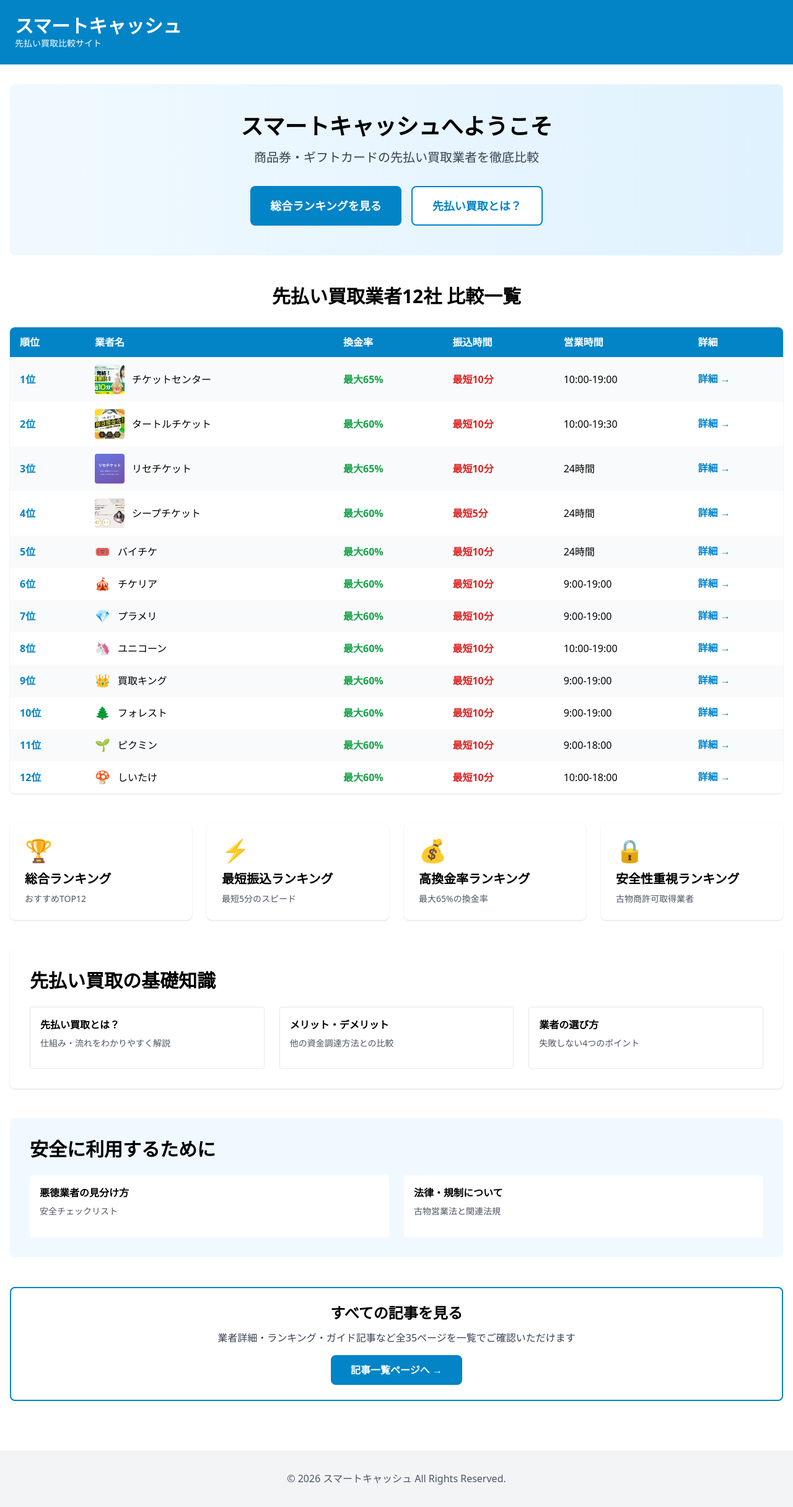
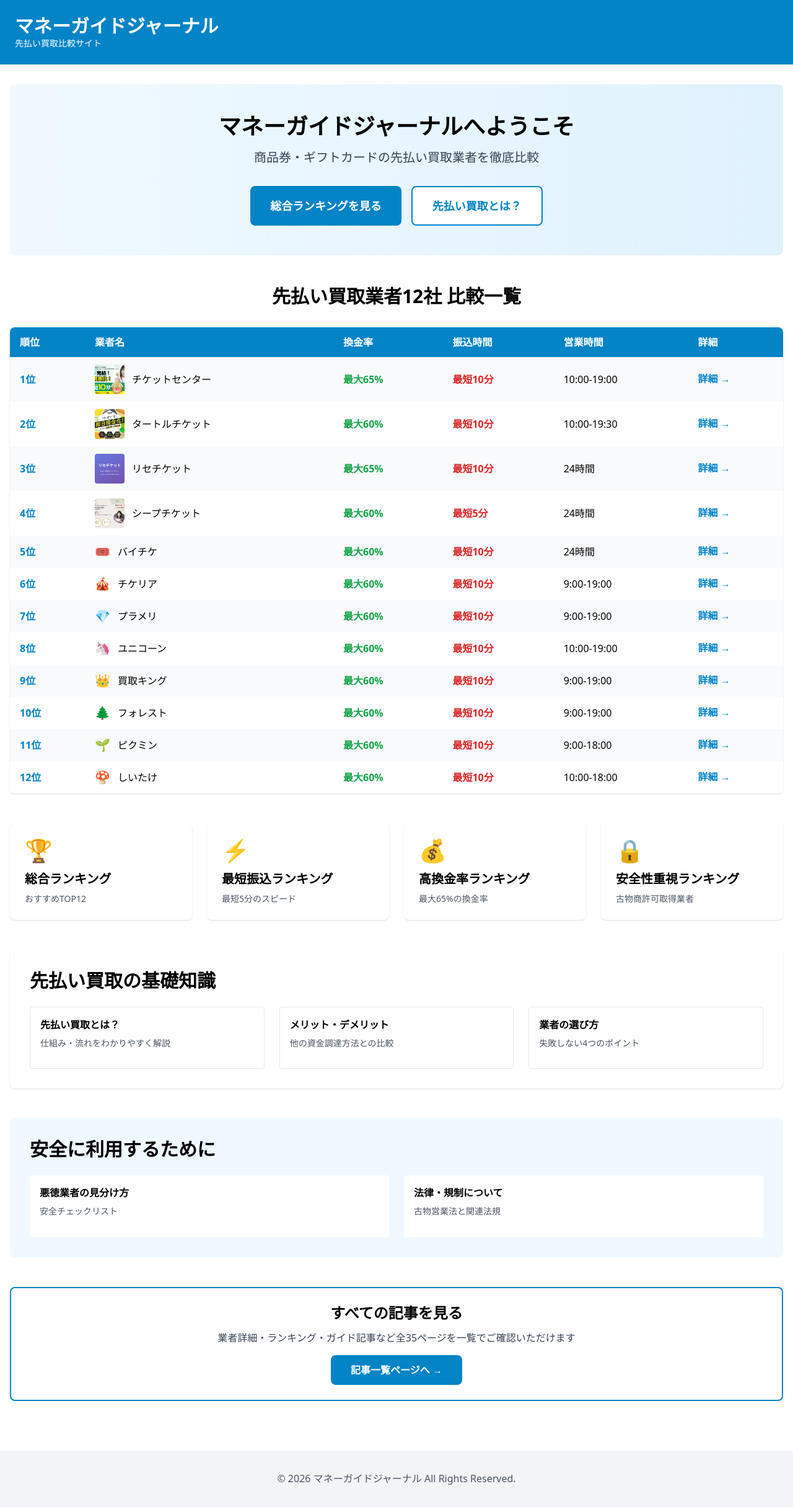
Before and after one commit to webmaster0818/smartcash, a Next.js app: page / in a window 1280 px wide. Shown: the whole page at 62% size. Built offline with nearby package versions, Linux system fonts and the light colour scheme.

Commit message:
Phase 8完了：サイト名変更（スマートキャッシュ → マネーガイドジャーナル）

```diff
--- a/app/articles/page.tsx
+++ b/app/articles/page.tsx
@@ -76,7 +76,7 @@ export default function Articles() {
       <section className="text-center py-8 md:py-12 bg-gradient-to-r from-primary-50 to-primary-100 rounded-lg px-4">
         <h1 className="text-2xl md:text-3xl lg:text-4xl font-bold mb-3 md:mb-4">記事一覧</h1>
         <p className="text-base md:text-lg lg:text-xl text-gray-700">
-          スマートキャッシュの全コンテンツを一覧でご確認いただけます
+          マネーガイドジャーナルの全コンテンツを一覧でご確認いただけます
         </p>
       </section>
 
--- a/app/contact/page.tsx
+++ b/app/contact/page.tsx
@@ -5,7 +5,7 @@ export default function Contact() {
       <section className="bg-gradient-to-r from-primary-50 to-primary-100 p-4 md:p-8 rounded-lg">
         <h1 className="text-xl md:text-2xl lg:text-3xl font-bold mb-4">お問い合わせ</h1>
         <p className="text-sm md:text-base text-gray-700">
-          スマートキャッシュに関するご質問・ご意見・ご要望などございましたら、お気軽にお問い合わせください。
+          マネーガイドジャーナルに関するご質問・ご意見・ご要望などございましたら、お気軽にお問い合わせください。
         </p>
       </section>
 
--- a/app/layout.tsx
+++ b/app/layout.tsx
@@ -2,7 +2,7 @@ import type { Metadata } from 'next'
 import './globals.css'
 
 export const metadata: Metadata = {
-  title: 'スマートキャッシュ | 先払い買取比較サイト',
+  title: 'マネーガイドジャーナル | 先払い買取比較サイト',
   description: '商品券・ギフトカードの先払い買取業者を徹底比較。換金率・振込時間・安全性などあらゆる角度から業者を比較し、おすすめランキングを掲載。',
   keywords: '先払い買取,商品券買取,ギフトカード買取,換金率,比較,ランキング',
 }
@@ -17,7 +17,7 @@ export default function RootLayout({
       <body className="antialiased">
         <header className="bg-primary-600 text-white p-4 md:p-6">
           <div className="container mx-auto">
-            <h1 className="text-xl md:text-2xl lg:text-3xl font-bold">スマートキャッシュ</h1>
+            <h1 className="text-xl md:text-2xl lg:text-3xl font-bold">マネーガイドジャーナル</h1>
             <p className="text-xs md:text-sm">先払い買取比較サイト</p>
           </div>
         </header>
@@ -26,7 +26,7 @@ export default function RootLayout({
         </main>
         <footer className="bg-gray-100 mt-12 p-8">
           <div className="container mx-auto text-center text-gray-600">
-            <p>&copy; 2026 スマートキャッシュ All Rights Reserved.</p>
+            <p>&copy; 2026 マネーガイドジャーナル All Rights Reserved.</p>
           </div>
         </footer>
       </body>
--- a/app/page.tsx
+++ b/app/page.tsx
@@ -18,7 +18,7 @@ export default function Home() {
     <div className="space-y-8 md:space-y-12">
       {/* Hero Section */}
       <section className="text-center py-8 md:py-12 bg-gradient-to-r from-primary-50 to-primary-100 rounded-lg px-4">
-        <h1 className="text-2xl md:text-3xl lg:text-4xl font-bold mb-3 md:mb-4">スマートキャッシュへようこそ</h1>
+        <h1 className="text-2xl md:text-3xl lg:text-4xl font-bold mb-3 md:mb-4">マネーガイドジャーナルへようこそ</h1>
         <p className="text-base md:text-lg lg:text-xl text-gray-700 mb-6 md:mb-8">
           商品券・ギフトカードの先払い買取業者を徹底比較
         </p>
```
